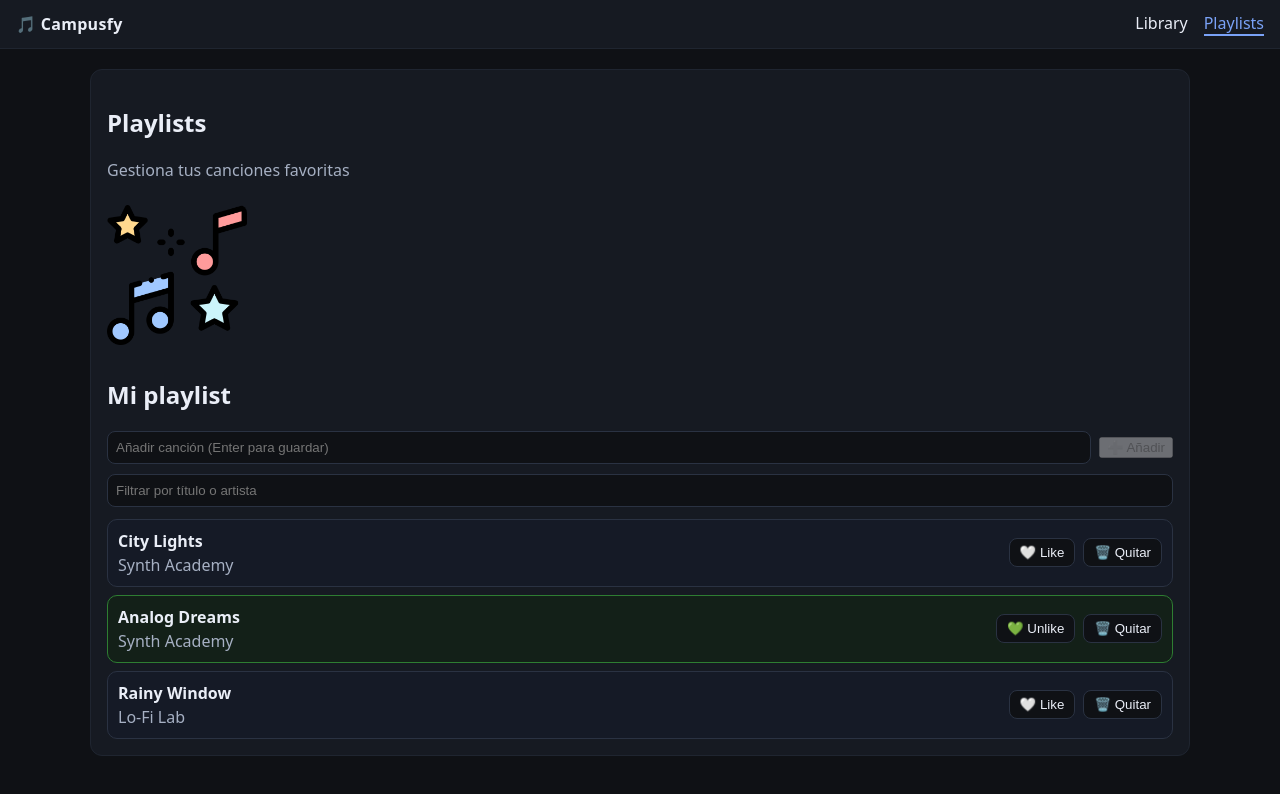
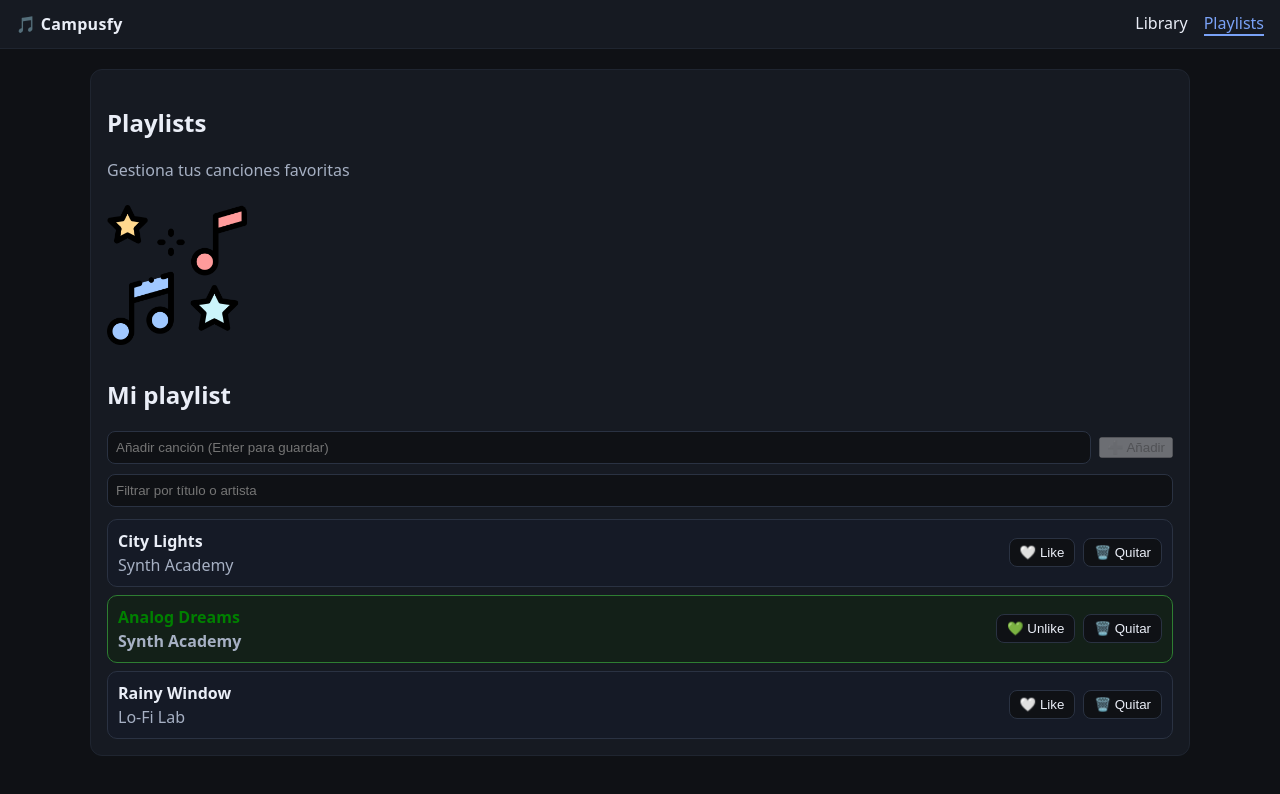
Before and after one commit to AlbaBer15/campusfy, an Angular app: page /playlists in a window 1280 px wide. Shown: the top 794 px of the page. Built offline with nearby package versions, Linux system fonts and the light colour scheme.

Commit message:
destaca canciones favoritas con ngClass

```diff
--- a/src/app/features/playlists/playlists-home/playlists-home.css
+++ b/src/app/features/playlists/playlists-home/playlists-home.css
@@ -15,3 +15,7 @@
 .actions button:hover { filter: brightness(1.1); }
 .empty-msg { color: gray; font-style: italic; }
 .warning-msg { color: red; font-weight: bold; }
+.liked {
+  color: green;
+  font-weight: bold;
+}
--- a/src/app/features/playlists/playlists-home/playlists-home.html
+++ b/src/app/features/playlists/playlists-home/playlists-home.html
@@ -37,10 +37,11 @@
 
   <!-- Listado (ngFor) + ngClass + botones (event binding) -->
   <ul class="list" *ngIf="tracks.length > 0">
+  <!-- [ngClass]="{ liked: t.liked, hidden: filter && !(t.title.toLowerCase().includes(filter.toLowerCase()) || t.artist.toLowerCase().includes(filter.toLowerCase())) }" -->
   <li
     class="row"
     *ngFor="let t of tracks; trackBy: trackByFn"
-    [ngClass]="{ liked: t.liked, hidden: filter && !(t.title.toLowerCase().includes(filter.toLowerCase()) || t.artist.toLowerCase().includes(filter.toLowerCase())) }"
+    [ngClass]="{ 'liked': t.liked }"
   >
     <div class="meta">
       <strong>{{ t.title }}</strong>
@@ -52,6 +53,6 @@
       <button (click)="removeTrack(t.id)">🗑️ Quitar</button>
     </div>
   </li>
+
 </ul>
-
 </section>
```
